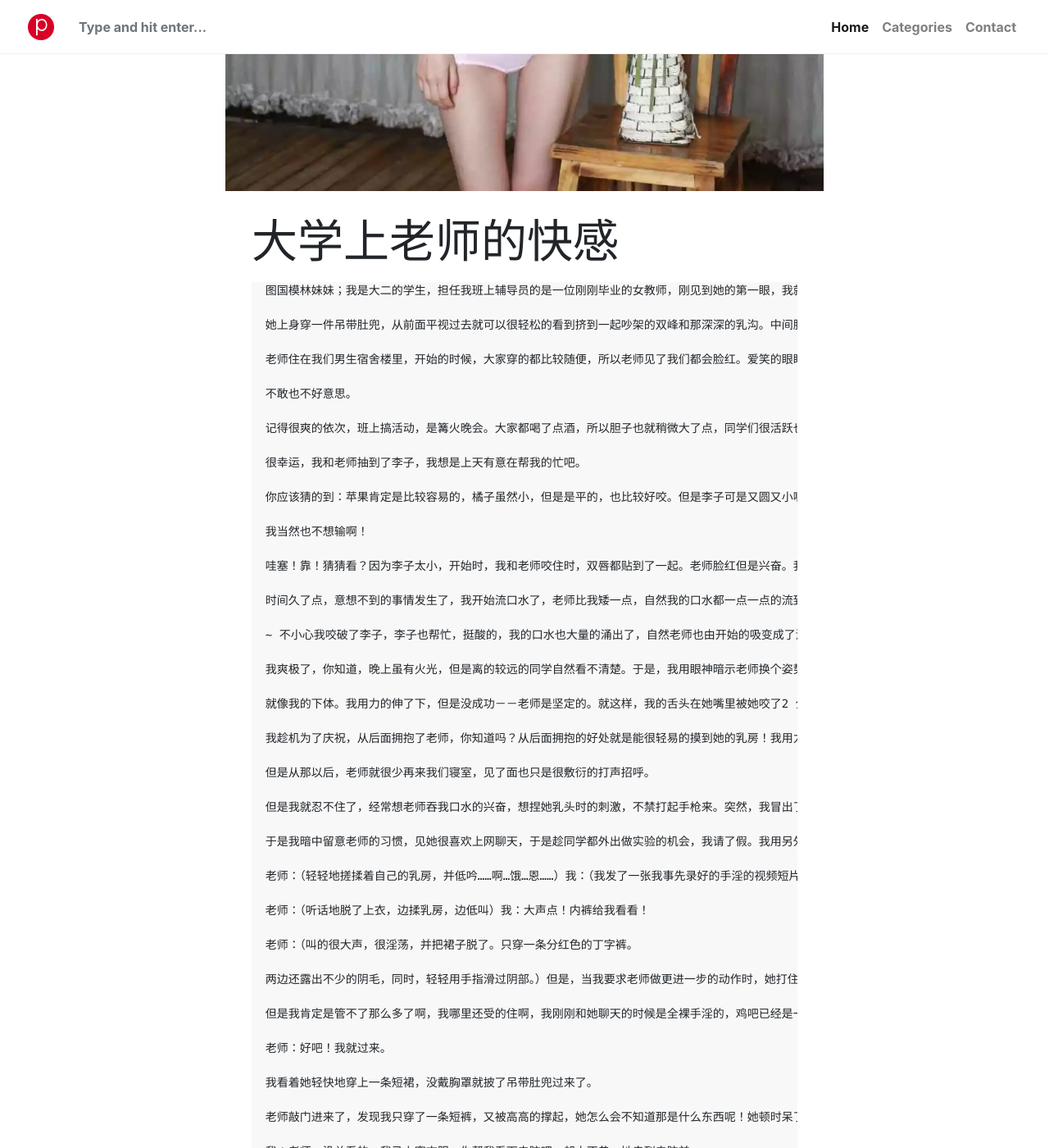
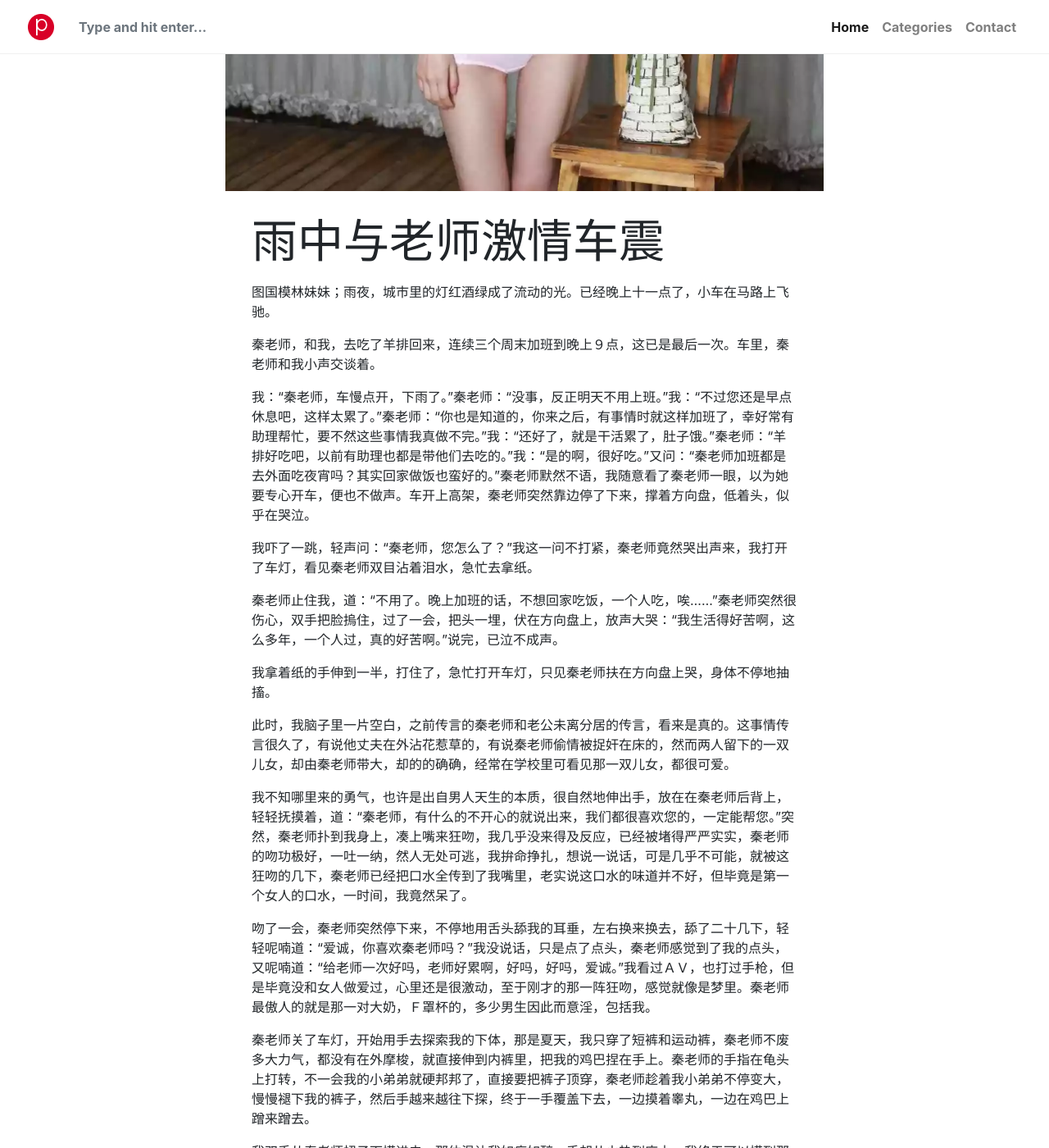
Before and after one commit to ujav/u, a Jekyll site: the page built from _posts/2019-01-10-linmeimei.md, in a window 1280 px wide and 1400 px high, scrolled down 615 px. Shown: the whole window at 82% size. Built offline with Jekyll 4.4.1, drawn with Linux system fonts in a browser that asks for light colours; nearby versions of some CDN libraries; library files that are not in the unit come from our copies; comment, search, counter and statistics services are not loaded; some of the changed text lies outside the part shown.

Commit message:
Update 2019-01-10-linmeimei.md

```diff
--- a/_posts/2019-01-10-linmeimei.md
+++ b/_posts/2019-01-10-linmeimei.md
@@ -1,6 +1,6 @@
 ---
 
-title:  "大学上老师的快感"
+title:  "雨中与老师激情车震"
 
 metadate: "hide"
 
@@ -9,134 +9,68 @@ categories: [校园春色]
 image: "/assets/images/linmeimei.jpg"
 
 ---
-      图国模林妹妹；我是大二的学生，担任我班上辅导员的是一位刚刚毕业的女教师，刚见到她的第一眼，我就为她的容貌所打动，她具备了时下时髦女孩子所拥有的开放性，－－注意不是性开放啊！
+图国模林妹妹；雨夜，城市里的灯红酒绿成了流动的光。已经晚上十一点了，小车在马路上飞驰。
 
-      她上身穿一件吊带肚兜，从前面平视过去就可以很轻松的看到挤到一起吵架的双峰和那深深的乳沟。中间腰的部分露出白滑而又充满弹性的肌肤，上面再镶嵌上一颗性感的肚脐眼，恩！好想上去舔一口啊！下身穿的是超短裙，白色半透明的，给人遐想的空间。一双深棕色的丝袜包裹着性感白嫩的腿部一直通向大腿跟部，一看就知道是那种时尚女孩常穿的联体丝袜，深棕色将她清纯性感的表面陡增了一层野性美。
+秦老师，和我，去吃了羊排回来，连续三个周末加班到晚上９点，这已是最后一次。车里，秦老师和我小声交谈着。
 
-      老师住在我们男生宿舍楼里，开始的时候，大家穿的都比较随便，所以老师见了我们都会脸红。爱笑的眼睛会放电，班上的好多男生都为之倾倒呢！所以我们的关系相处的都很融洽，比较铁的那种。偶尔聚会一下，当然也会多少销财占点便宜什么的，谁叫她那么迷人呢？但是总是不会太越轨。
+我：“秦老师，车慢点开，下雨了。”秦老师：“没事，反正明天不用上班。”我：“不过您还是早点休息吧，这样太累了。”秦老师：“你也是知道的，你来之后，有事情时就这样加班了，幸好常有助理帮忙，要不然这些事情我真做不完。”我：“还好了，就是干活累了，肚子饿。”秦老师：“羊排好吃吧，以前有助理也都是带他们去吃的。”我：“是的啊，很好吃。”又问：“秦老师加班都是去外面吃夜宵吗？其实回家做饭也蛮好的。”秦老师默然不语，我随意看了秦老师一眼，以为她要专心开车，便也不做声。车开上高架，秦老师突然靠边停了下来，撑着方向盘，低着头，似乎在哭泣。
 
-      不敢也不好意思。
+我吓了一跳，轻声问：“秦老师，您怎么了？”我这一问不打紧，秦老师竟然哭出声来，我打开了车灯，看见秦老师双目沾着泪水，急忙去拿纸。
 
-      记得很爽的依次，班上搞活动，是篝火晚会。大家都喝了点酒，所以胆子也就稍微大了点，同学们很活跃也相当热闹。老师在旁边看我们恶搞笑个不停。我想老师要和大家一起HIGH啊，于是就提议玩一个游戏，老师一定要参加，按照游戏规则，很巧的，我和老师分到了一组。规则是这样的：每组两个人，有苹果，李子，橘子三种水果，每一组的两个人各叼到水果的一端，先掉下的一组输，并且会受到严厉的惩罚－－女的脱上衣，男的脱短裤！！！
+秦老师止住我，道：“不用了。晚上加班的话，不想回家吃饭，一个人吃，唉……”秦老师突然很伤心，双手把脸摀住，过了一会，把头一埋，伏在方向盘上，放声大哭：“我生活得好苦啊，这么多年，一个人过，真的好苦啊。”说完，已泣不成声。
 
-      很幸运，我和老师抽到了李子，我想是上天有意在帮我的忙吧。
+我拿着纸的手伸到一半，打住了，急忙打开车灯，只见秦老师扶在方向盘上哭，身体不停地抽搐。
 
-      你应该猜的到：苹果肯定是比较容易的，橘子虽然小，但是是平的，也比较好咬。但是李子可是又圆又小啊！但是为了不输掉比赛，不受到严厉的惩罚，老师很配合的叼了起来。开始前，老师说一定不可以输，不然以后再也不理我了。
+此时，我脑子里一片空白，之前传言的秦老师和老公未离分居的传言，看来是真的。这事情传言很久了，有说他丈夫在外沾花惹草的，有说秦老师偷情被捉奸在床的，然而两人留下的一双儿女，却由秦老师带大，却的的确确，经常在学校里可看见那一双儿女，都很可爱。
 
-      我当然也不想输啊！
+我不知哪里来的勇气，也许是出自男人天生的本质，很自然地伸出手，放在在秦老师后背上，轻轻抚摸着，道：“秦老师，有什么的不开心的就说出来，我们都很喜欢您的，一定能帮您。”突然，秦老师扑到我身上，凑上嘴来狂吻，我几乎没来得及反应，已经被堵得严严实实，秦老师的吻功极好，一吐一纳，然人无处可逃，我拚命挣扎，想说一说话，可是几乎不可能，就被这狂吻的几下，秦老师已经把口水全传到了我嘴里，老实说这口水的味道并不好，但毕竟是第一个女人的口水，一时间，我竟然呆了。
 
-      哇塞！靠！猜猜看？因为李子太小，开始时，我和老师咬住时，双唇都贴到了一起。老师脸红但是兴奋。我可就占到了便宜了：老师的双乳及深深的乳沟很好不保留的展现在我的眼前。我看呆了。老师发现我的反应，脸红的像番茄，但依旧坚持着。我下身的短裤高高隆起，老师也看到了。除了脸红还会怎么样呢是吧！
+吻了一会，秦老师突然停下来，不停地用舌头舔我的耳垂，左右换来换去，舔了二十几下，轻轻呢喃道：“爱诚，你喜欢秦老师吗？”我没说话，只是点了点头，秦老师感觉到了我的点头，又呢喃道：“给老师一次好吗，老师好累啊，好吗，好吗，爱诚。”我看过ＡＶ，也打过手枪，但是毕竟没和女人做爱过，心里还是很激动，至于刚才的那一阵狂吻，感觉就像是梦里。秦老师最傲人的就是那一对大奶，Ｆ罩杯的，多少男生因此而意淫，包括我。
 
-      时间久了点，意想不到的事情发生了，我开始流口水了，老师比我矮一点，自然我的口水都一点一点的流到她的嘴里了。时间仿佛凝固了，我还相当的清晰的记得，当时老师红着脸看着我，一点一点做着往下吸我口水的动作。好刺激啊！
+秦老师关了车灯，开始用手去探索我的下体，那是夏天，我只穿了短裤和运动裤，秦老师不废多大力气，都没有在外摩梭，就直接伸到内裤里，把我的鸡巴捏在手上。秦老师的手指在龟头上打转，不一会我的小弟弟就硬邦邦了，直接要把裤子顶穿，秦老师趁着我小弟弟不停变大，慢慢褪下我的裤子，然后手越来越往下探，终于一手覆盖下去，一边摸着睾丸，一边在鸡巴上蹭来蹭去。
 
-      ~ 不小心我咬破了李子，李子也帮忙，挺酸的，我的口水也大量的涌出了，自然老师也由开始的吸变成了淫荡的大口大口地吞了！！！
+我双手从秦老师裙子下摸进去，那体温让我如痴如醉，手却从火热到麻木，我终于可以摸到那魂牵梦绕的绝世好奶了。秦老师另外一只手伸到背后，熟练地解下奶罩，我已经是不用费力，从前面把奶罩拿下，然后双手放到了那一对大奶上。真大，真软，奶头小小的，很硬。
 
-      我爽极了，你知道，晚上虽有火光，但是离的较远的同学自然看不清楚。于是，我用眼神暗示老师换个姿势。老师会意了，她挽住我的肩接力换了姿势，但是不小心李子整颗滑到我的嘴里了。但是同学们还是没发现，因为老师的嘴唇没有离开。这样，实际上我和老师是在接吻了，我把李子连核都吞进肚里，老师感激的看着我。很感激的样子，毕竟脱上衣是很尴尬的。我忍不住了，将舌尖伸向她的深处，老师呆住了，她咬住了我的舌头。我的舌头也由开始的微硬变成坚硬。
+我几乎也是疯狂，飞快地揉着秦老师的乳房，连带着下体也开始耸动，不知什么时候，秦老师已经扯下了内裤，趁我不备，往下一坐，直接含住了我的小弟弟。
 
-      就像我的下体。我用力的伸了下，但是没成功－－老师是坚定的。就这样，我的舌头在她嘴里被她咬了2 分钟，终于有一组坚持不住，掉了。自然我们是赢了的。
+这让我几乎惊出一身冷汗，一个从未做爱的青年人，突然被毫不知情地纳入到阴道中，那感觉实在不可言语。只觉得先是一紧，然后一热，周身潮湿，感觉要化了。（我拚命回忆，也只记得这些了）秦老师搂着我的头，开始上下耸动，我则一边吻着秦老师的乳房，双手抱过去，帮着秦老师耸动，有时也用一只手去抠乳头。
 
-      我趁机为了庆祝，从后面拥抱了老师，你知道吗？从后面拥抱的好处就是能很轻易的摸到她的乳房！我用力用食指和拇指捏了下她的乳头，还抖了几下，才放开了。老师没有责难我，但是并不喜欢。
+车里很小，活动起来不方便，而且会顶着车棚，不一会已经是大汗淋漓，加上车内空气不流通，没过几分钟，秦老师就累了。
 
-      但是从那以后，老师就很少再来我们寝室，见了面也只是很敷衍的打声招呼。
+我打开了空调，趁秦老师累，轻轻把她扶起，往后仰靠，靠在副驾驶坐的前台上，然后我抱着秦老师的双腿，轻轻活动了一下下体，使插入得更深，然后开始抽动起来，双手或者抱着秦老师的大腿，或者去摸秦老师的乳房。
 
-      但是我就忍不住了，经常想老师吞我口水的兴奋，想捏她乳头时的刺激，不禁打起手枪来。突然，我冒出了一个大胆的念头：我想操她，操我的老师！
+这个姿势太完美了，秦老师就像个温软的性爱物件，轻轻地压着我身上，她已完全不能说话，忽大忽小地呻吟着。
 
-      于是我暗中留意老师的习惯，见她很喜欢上网聊天，于是趁同学都外出做实验的机会，我请了假。我用另外的一个QQ加了老师，慌称不认识。聊了很久，很投机了。老师在网上是很开放的，什么都可以聊，我发现老师其实也是很需要的，下面是一点精彩的对话，请和大家分享一下－－（当然老师是有视频的，我是没有的）我：聊了这么久，有“性趣”了吗？（吻）老师：恩……（吻）我：那你摸一下你的乳房给我看！
+而秦老师的阴道里真是潮湿，我每次都害怕滑出来，只能轻轻抽出，然后最猛地插进去。交合处噗嗤噗嗤的水声，肉体撞击处啪啪啪的和声，在车里听的非常清晰，此时窗外的雨似乎停了，更显得这里的淫欲无比强烈。
 
-      老师：（轻轻地搓揉着自己的乳房，并低吟……啊…饿…恩……）我：（我发了一张我事先录好的手淫的视频短片给她看，% 26lt；当然是没有脸部的% 26gt；）你叫给我听，把上衣脱了！
+我感到这个少妇的淫欲，马上转眼在实际生活里，觉得这个女人，也的确是很骚，其实不只是学生，那些院里面的领导和老师，也都在她的大奶上转来转去。可是有多少人能消受这对大奶呢？想着，我不忍又疯狂搓揉起那一对大奶。
 
-      老师：（听话地脱了上衣，边揉乳房，边低叫）我：大声点！内裤给我看看！
+这个充满淫欲的女人就在我的身上，正在被我攻击，随着我的摸索我知道了这个女人的更多。
 
-      老师：（叫的很大声，很淫荡，并把裙子脱了。只穿一条分红色的丁字裤。
+秦老师长着馒头般的阴阜，那里高高隆起，软软的，很肉，阴毛却是很茂盛，我有时候一手摸奶子，一手摸阴阜，动作就会慢下来，秦老师此时就要自己开始动。
 
-      两边还露出不少的阴毛，同时，轻轻用手指滑过阴部。）但是，当我要求老师做更进一步的动作时，她打住了，她说，等你下次有视频了再说吧。这次肯定不行。
+这种平时里的上下级身份，与这里偷情交织，让人很难自控，于是很多时候，性爱真的只是激情，这深深催动着我，不停疯狂。
 
-      但是我肯定是管不了那么多了啊，我哪里还受的住啊，我刚刚和她聊天的时候是全裸手淫的，鸡吧已经是一柱擎天了啊！！！于是，我穿了很宽松的一条短裤，鸡吧将短裤撑起老高。我将刚才录下的和老师视频的精彩镜头存到电脑里，给她打了电话－－我：喂，老师，你有时间过来我这里下吧，我电脑上有些东西我不懂。
+我的每一下几乎都能顶到秦老师的Ｇ点，加上对乳房的刺激，很快，秦老师就高潮了，身体几乎失去平衡，要栽倒下去，我急忙抱住，秦老师柔软的身体就如海浪一般倒下来，一对大奶压在我脸上，而下体却非常强烈抽搐着，感觉要把我的小弟弟夹断了，一阵收缩之后，淫水狂泻。
 
-      老师：好吧！我就过来。
+这一次真的大湿了，整个下体都湿了，我感到已经流到了我的小腿上。
 
-      我看着她轻快地穿上一条短裙，没戴胸罩就披了吊带肚兜过来了。
+过了良久，秦老师撑起来，一手抓着我肩膀，一手轻轻拍了一下我脑袋，轻声道：“好个爱诚，骗我说没女朋友，怎么做起来这么厉害？”我笑了笑，不假思索地说：“因为我经常打篮球啊！”秦老师笑了笑，低下头来，一阵热气扑鼻，道：“还骗我，有经验就是有经验，这和身体有什么关系？”我道：“这因为看了Ａ片嘛，都会学习一点的。”哼！秦老师一笑，拿指头戳了我一下，道：“小鬼头，还看Ａ片啊？”我有点不好意思，不过不知是哪里来的鬼主意，道：“里面有个人很像秦老师哦？”秦老师道：“是谁啊？”我急忙道：“香山圣，不信老师去查！”秦老师道：“好个爱诚，没想到你这么坏。”说着，把椅子后面的开关打开，让椅子向后稍微折了一些，这样位子大了许多。
 
-      老师敲门进来了，发现我只穿了一条短裤，又被高高的撑起，她怎么会不知道那是什么东西呢！她顿时呆了下。我调侃的说：老师看什么呢？她脸红的像蜜桃，很窘，转身想走，我拦住了她。闩了门。
+秦老师按着让我躺下，然后伸手去摸了摸交合处，又上来，一边轻柔地摸着我的胸脯，一边道：“爱诚，别动啊。”说着，秦老师就开始在我身上活动。
 
-      我：老师，没关系的，我马上穿衣服，你帮我看下电脑吧。却之不恭，她走到电脑前。
+老实说，秦老师这样的性爱高手，在之后我真没见过，尤其是女上位，没有哪一个像她那么厉害，几乎是压迫下的方式折磨你的鸡巴，爽到让你失去自制力，抵抗力。
 
-      我从后面把她抱住：“老师，满足我好吗？我会让你爽的！”
+当她向下压的时候，阴道逐渐握紧，然后严严实实地包住，此时温暖潮湿，又严实，阴茎受到最大刺激，不单如此，在此时，她前后左右转动，使阴道里的嫩肉，无一不接触你的阴茎，甚至接触到你的龟头沟里和马眼，把阴道里的乳牙挤到龟头沟里，或者让肉芯轻轻吻着马眼，感觉得出来。
 
-      老师用尽全力挣脱：“不可以，你再这样，我喊人了！”
+这么一弄，我真的不行了，不到三分钟，就射了，我想拔出来，可惜小弟弟不愿意，我想拔出来，可惜留在里面的意愿更大。
 
-      我看办不到了，就说：“好，好，你不愿意是吧。看看这个！”
+这一射，不下８次，我自己都感到湿了，那阴道里已经彻底泛滥。
 
-      我打开了电脑里的视频文件。
+射完了，秦老师伏下身来，我一身紧张，道：“秦……秦老师，进去了……”秦老师用手指按住我嘴巴，道：“别说，我喜欢这种感觉，喜欢被射进去。
 
-      ……空气凝固了。
+“可是……”一个香吻过来，我再也说不出什么。
 
-      老师脸红的要死。但是眼角和面部却生气了，她想用强走掉。
+秦老师轻轻趴在我身上，我搂着她的腰。此时下体粘糊不堪，似乎已经混为一体。
 
-      我：“等等，留下来陪我！”
-
-      老师：“你休想，你知道你这样做是犯法的吗？我要是告你，你就全完蛋了！”
-
-      我：“好吧，那你去告吧。等我马上在网上公布，还要在学校里发行，看你以后还怎样工作，谁还敢要你做老婆！”
-
-      老师被吓到了：“我求你了，不要！好不好……”
-
-      我：“那你是答应了？”我上去捏她的乳头。……她抗拒，但没成功。
-
-      毕竟，都是年轻人，也都有需要。
-
-      我用强制住了她。并用双手搞她的乳房，强吻了她。并连舌头都伸了进去。
-
-      她眼里留泪了，她知道：她要被强奸了。但是，我后来才知道她还是处女。
-
-      我坐到一张椅子上，脱了她的衣服，也脱了我的短裤，鸡吧窜了出来，我命令她给我口交。
-
-      她照做了。天啊！老实说，我还是处男呢，就是自己手淫过，还没这样爽过！
-
-      她整颗含进去了！用舌头舔着，吸着，用牙齿轻磨着，口水滋润着，还用手按摩着我的卵蛋。时而轻摸，时而轻按，时而轻压，时而轻捏……我快要爆炸了！我伸手抓住她的乳房，用大力的揉着，捏着，掐着，蹂躏着，发泄着……她通脚出声。
-
-      我叫她一口吞下我的鸡吧和蛋蛋，她口不大，但是还是要吞啊！我瞬间感到一种强烈的压迫感。我快要爆炸了，我用尽全身力气猛的从椅子上站起来，双手抓了她的头发控制她头的方向，鸡吧在她的嘴里一阵猛插，大量的精液喷涌射出，射满了她的小口。
-
-      “喝下去！”我命令到。
-
-      她摇头不喝。我威胁她：“不喝我就……”
-
-      她喝了。含泪喝了。
-
-      她的乳房被我抓破了，抓青抓紫了，也坚挺无比了。
-
-      她的头发乱了，嘴角也有一丝血迹。双眼含泪哀求。
-
-      她乞求我说：“好了吗？哥哥，求你了，饶了我吧。”
-
-      我：“你的洞洞这么美，这么嫩，是不是很想要啊，我还没有操到，怎么可能就放了你呢？”
-
-      她：“但事先说好了啊，我帮你口交，让你爽，你不插我那……那里的！”
-
-      我：“哪里啊？连你自己都不知道是哪里，我怎么会知道？”
-
-      她着急了，“是…是下面的洞洞！”
-
-      我：“哈哈，说了就不插了啊，你也太天真了吧！”
-
-      我双手蹂躏着她的阴部，她的抗拒只是增添了我的欲望和刺激。我搞她半天，手指一根一根插进去，她也由大声的呻吟变成了咆哮了！她被我骑在身下，挣不脱，只好乱叫着：“啊！……求求你了，不要……不要插进去了，好…好痛，痛！”
-
-      她双手乱抓着，上身扭动，下体乱翘，嘴里乱叫着……我想，算了，不蹂躏她了，也让她爽爽吧，毕竟还有以后呢。
-
-      于是我就变的温柔了些，技术含量也高了，时而揉，时而捏，时而插，时而刮，她的淫水泛滥了。
-
-      “啊，好哥哥，求求你，干我吧。好不好，妹妹受不了了啊，恩……！哦……”
-
-      ……她浪叫！
-
-      我想让她更浪，于是，我换了姿势，分开她的双腿，用手分开她的阴唇，将头凑了过去，舌尖灵活的摆弄着她的阴唇，尿道口和阴蒂头。她浪叫不停，整个身子都战栗起来了，腰往上翘的厉害，迎接我的光临！“好哥哥，用你的鸡吧插我好吗？求求你了！以后我也给你……”我说你给我舔下屁眼，我就操你，不然不操，她哪里还管的了许多，大口大口的天起来。
-
-      我爽极了！
-
-      但我也受不了了，鸡吧此时已经有啤酒瓶的摸样了，我就说：“好吧！就让你也爽下吧！”
-
-      我没急着插入，而是叫她蹲在我身体上面，我鸡吧对准她的洞洞，狠狠地向下一拉！－－“啊！！！”我们同时尖叫，巨痛无比，欲仙欲死。我开始狂插了，也就是天下男人和女人做的事了－－猛插，换位，浪叫……淫荡无比！
-
-      “回去吧，”我说，“同学们也快回来了，以后你要随叫随到。”
-
-      她笑了下，还是很美，但是我也看出她的无奈。
+外面又下起了大雨，响起无边无际的嘈杂声，于是就仅仅剩下了车内的安宁。
```
